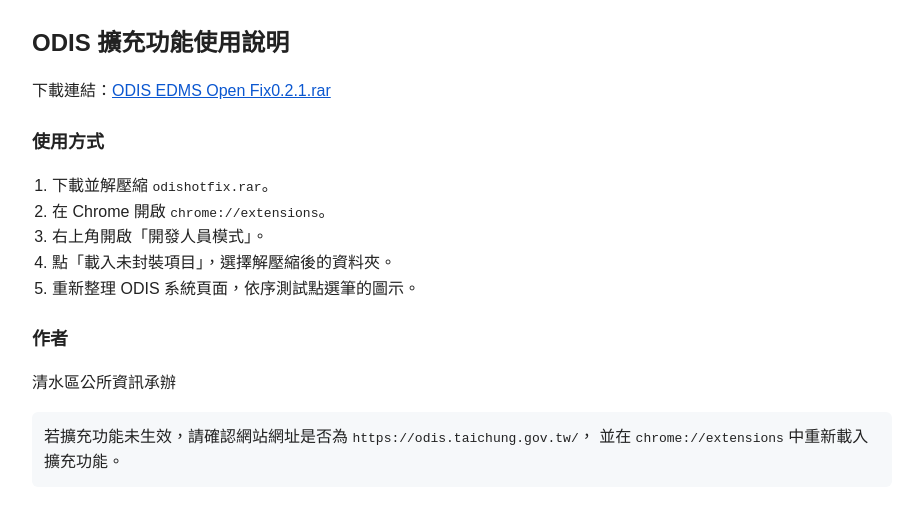
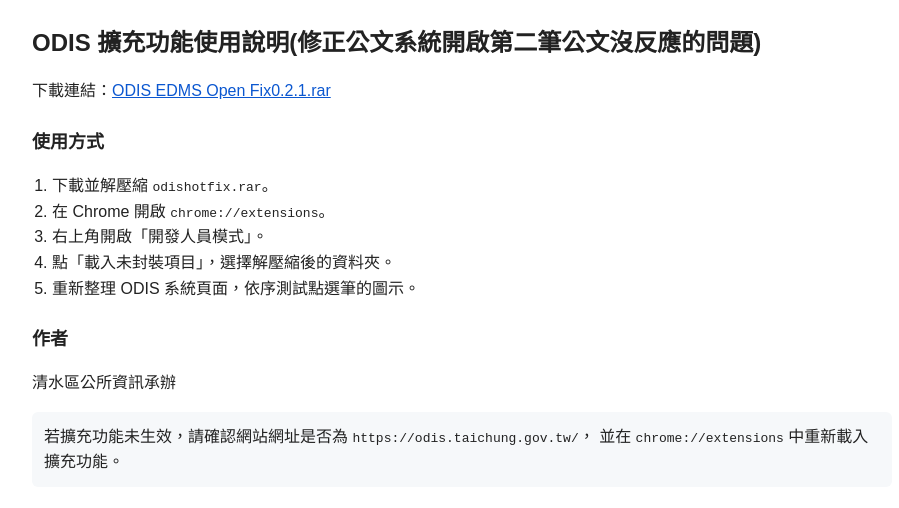
Before and after one commit to kyo76312/odishotfix, a plain HTML site: page index.html in a window 1280 px wide. Shown: the whole page, without its empty margins (178-1077 px from the left). Drawn offline with Linux system fonts and the light colour scheme.

Commit message:
Update index.html

```diff
--- a/index.html
+++ b/index.html
@@ -16,7 +16,7 @@
 </head>
 <body>
   <div class="container">
-    <h1>ODIS 擴充功能使用說明</h1>
+    <h1>ODIS 擴充功能使用說明(修正公文系統開啟第二筆公文沒反應的問題)</h1>
 
     <p>下載連結：<a href="https://github.com/kyo76312/odishotfix/raw/refs/heads/main/ODIS%20EDMS%20Open%20Fix0.2.1.rar">ODIS EDMS Open Fix0.2.1.rar</a></p>
 
```
